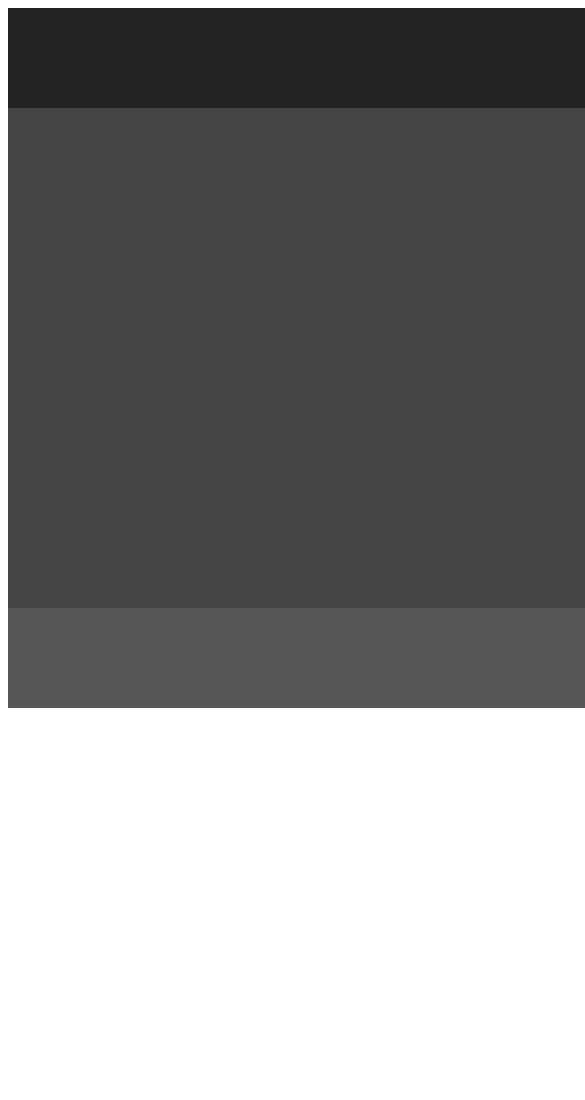
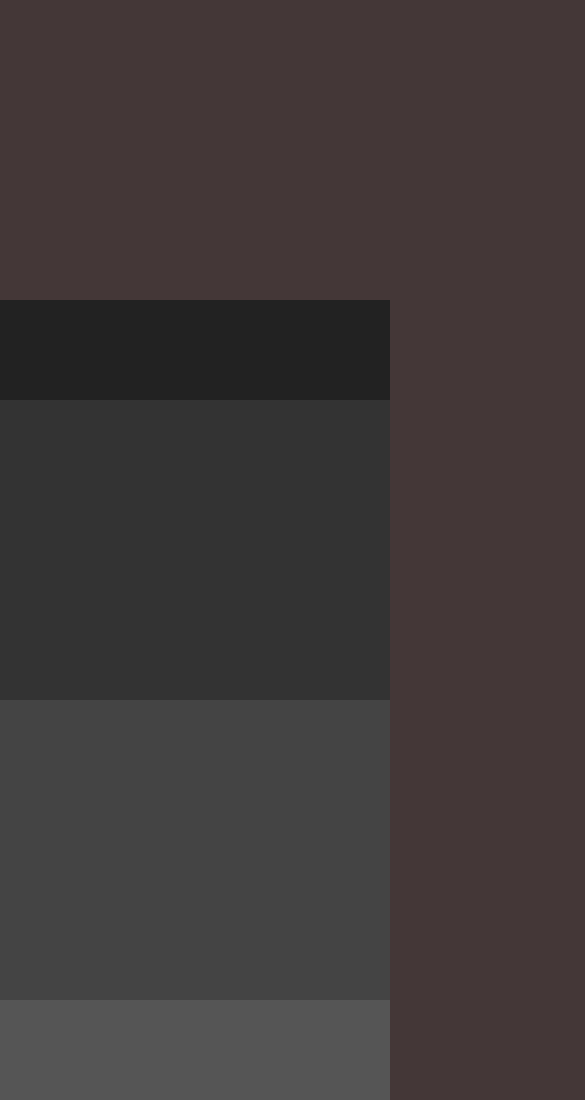
Before and after one commit to frontLine-kim/code-web, a plain HTML site: page responsive_web.html in a window 390 px wide. Shown: the top 1100 px of the page, 585 px wide, since content can reach past the window. Before the commit the page ends 844 px from the top, so only its background shows below. Drawn offline with Linux system fonts and the light colour scheme.

Commit message:
make layout ex

```diff
--- a/responsive_web.html
+++ b/responsive_web.html
@@ -1,19 +1,24 @@
 <!DOCTYPE html>
 <html lang="ko">
+
 <head>
 	<meta charset="utf-8">
 	<meta name="viewport" content="width=device-width">
 	<title>Responsive Web</title>
 	<link href="style.css" rel="stylesheet" type="text/css" />
 </head>
+
 <body>
 	<div id="wrap">
 		<header></header>
 		<nav></nav>
-        <aside><aside>
+		<aside></aside>
 		<section></section>
 		<footer></footer>
 	</div>
-    <script src="script.js"></script>
+	<script src="script.js">
+
+	</script>
 </body>
+
 </html>
--- a/style.css
+++ b/style.css
@@ -1,6 +1,24 @@
+* {padding:0; margin :0;}
+body {background : rgb(68, 55, 55);}
 #wrap { width: 1000px; margin: 0 auto; }
-heahder {width: 1000px; height: 100px; background: #111;}
-nav {width: 1000px; height: 100px; background: #222;}
-aside{float: left; width: 300px; height: 500px; background: #333;}
-section {float: left;width: 700px; height: 500px; background: #444;}
-footer {clear: both; width: 1000px;height: 100px; background: #555;}
+heahder {width: 100%; height: 100px; background: #111;}
+nav {width: 100%; height: 100px; background: #222;}
+aside{float: left; width: 30%; height: 500px; background: #333;}
+section {float: left;width: 70%; height: 500px; background: #444;}
+footer {clear: both; width: 100%;height: 100px; background: #555;}
+/* 화면 너비 0~1000px */
+@media (max-width: 1010px){
+  #wrap {width :95%;}
+}
+/* 화면 너비 0~750 */
+@media (max-width: 750px){
+  #wrap {width : 100%;}
+}
+
+/* 화면너비 500p (mobile) 480하니 pc에서 확인이 안되어서 500으로 줌 연습용*/
+@media (max-width: 500px){
+  #wrap {width : 100%;}
+  header {height: 300px;}
+  aside {float: none; width: 100%; height : 300px;}
+  section{float: none; width: 100%; height : 300px;}
+}
```
Lines whose indentation alone changed are shown as unchanged.
